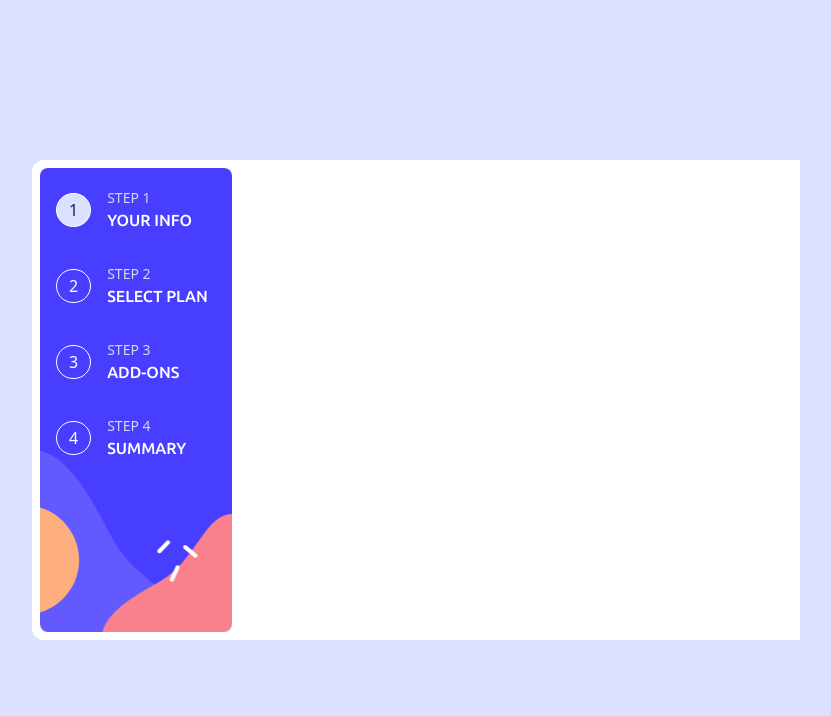
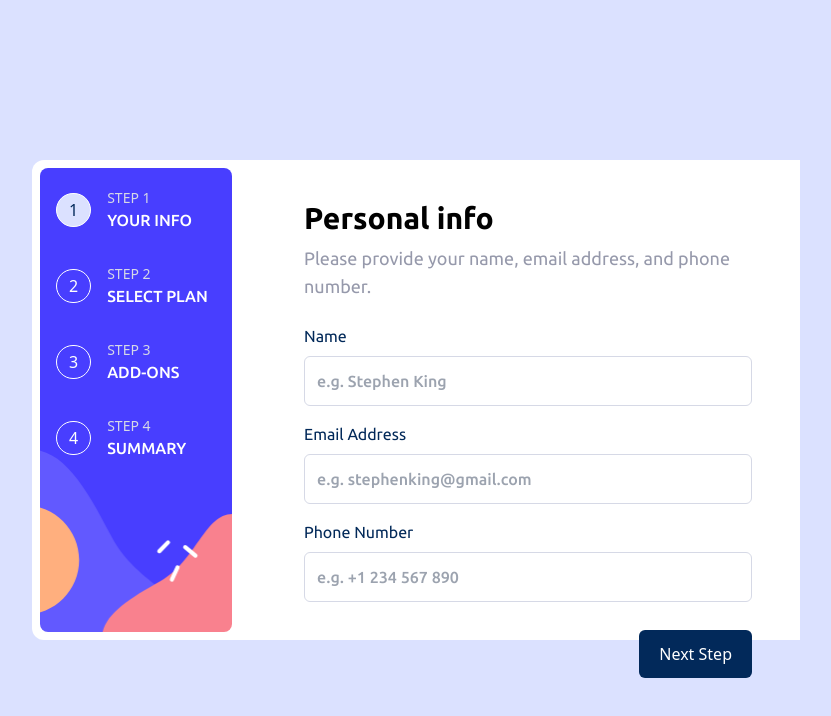
Before and after one commit to sam-yng/multistep-form-v2, a React (Vite) app: page / in a window 1280 px wide. Shown: the top 716 px of the page, without its empty margins (224-1055 px from the left). Built offline with nearby package versions, Linux system fonts and the light colour scheme.

Commit message:
step 1 functional

```diff
--- a/src/components/Container.tsx
+++ b/src/components/Container.tsx
@@ -1,6 +1,7 @@
 import React from "react";
 import classNames from "classnames";
 import { ProgressBar } from "./ProgressBar";
+import { Form } from "./Form";
 
 export const Container: React.FC = () => {
   return (
@@ -25,7 +26,9 @@ export const Container: React.FC = () => {
           "bg-white",
           "w-full",
         )}
-      ></article>
+      >
+        <Form />
+      </article>
     </main>
   );
 };
--- /dev/null
+++ b/src/components/Field.tsx
@@ -0,0 +1,29 @@
+import React from "react";
+import classNames from "classnames";
+
+type FieldProps = {
+  input: React.ReactNode;
+  errors?: React.ReactNode;
+  label: string;
+};
+
+export const Field: React.FC<FieldProps> = ({
+  input,
+  label,
+  errors,
+}: FieldProps) => {
+  return (
+    <div className={classNames("flex", "flex-col")}>
+      <div className={classNames("flex", "flex-row")}>
+        <label
+          className={classNames("text-denim", "mb-2", "font-regular")}
+          htmlFor="name"
+        >
+          {label}
+        </label>
+        <p className="text-red ml-auto font-regular">{errors}</p>
+      </div>
+      {input}
+    </div>
+  );
+};
--- a/src/components/Form.tsx
+++ b/src/components/Form.tsx
@@ -0,0 +1,110 @@
+import React from "react";
+import classNames from "classnames";
+import { useForm } from "react-hook-form";
+import { useFormContext } from "../utils/FormContext";
+import { FormHeader } from "./FormHeader";
+import { Field } from "./Field";
+
+export type FormData = {
+  name: string;
+  email: string;
+  phone: string;
+};
+
+export const Form: React.FC = () => {
+  const {
+    handleSubmit,
+    register,
+    formState: { errors },
+  } = useForm<FormData>();
+  const { formStep, setFormStep } = useFormContext();
+
+  const submitForm = (formData: FormData) => {
+    console.log(formData);
+    setFormStep(formStep + 1);
+  };
+
+  return (
+    <form className={classNames("")} onSubmit={handleSubmit(submitForm)}>
+      {formStep === 1 ? (
+        <div className={classNames("flex", "flex-col", "ml-4")}>
+          <FormHeader
+            title="Personal info"
+            instructions="Please provide your name, email address, and phone number."
+          />
+          <div className={classNames("mt-4", "space-y-4")}>
+            <Field
+              input={
+                <input
+                  {...register("name", { required: "This field is required" })}
+                  placeholder="e.g. Stephen King"
+                  className={classNames(
+                    "rounded-md",
+                    "border",
+                    "border-lightgray",
+                    "p-3",
+                    "font-medium",
+                  )}
+                  type="text"
+                />
+              }
+              label="Name"
+              errors={errors ? errors.name?.message : null}
+            />
+            <Field
+              input={
+                <input
+                  {...register("email", { required: "This field is required" })}
+                  placeholder="e.g. stephenking@gmail.com"
+                  className={classNames(
+                    "rounded-md",
+                    "border",
+                    "border-lightgray",
+                    "p-3",
+                    "font-medium",
+                  )}
+                  type="text"
+                />
+              }
+              label="Email Address"
+              errors={errors ? errors.email?.message : null}
+            />
+            <Field
+              input={
+                <input
+                  {...register("phone", { required: "This field is required" })}
+                  placeholder="e.g. +1 234 567 890"
+                  className={classNames(
+                    "rounded-md",
+                    "border",
+                    "border-lightgray",
+                    "p-3",
+                    "font-medium",
+                  )}
+                  type="number"
+                />
+              }
+              label="Phone Number"
+              errors={errors ? errors.phone?.message : null}
+            />
+            <div className="flex justify-end">
+              <button
+                type="submit"
+                className={classNames(
+                  "text-white",
+                  "rounded-md",
+                  "py-3",
+                  "px-5",
+                  "mt-3",
+                  "bg-navy",
+                )}
+              >
+                Next Step
+              </button>
+            </div>
+          </div>
+        </div>
+      ) : null}
+    </form>
+  );
+};
--- a/src/components/FormHeader.tsx
+++ b/src/components/FormHeader.tsx
@@ -11,9 +11,18 @@ export const FormHeader: React.FC<FormHeaderProps> = ({
   instructions,
 }: FormHeaderProps) => {
   return (
-    <article className={classNames("flex", "flex-col")}>
-      <h1>{title}</h1>
-      <p>{instructions}</p>
+    <article className={classNames("flex", "flex-col", "mt-4")}>
+      <h1 className={classNames("font-bold", "text-3xl", "mb-2")}>{title}</h1>
+      <p
+        className={classNames(
+          "font-regular",
+          "text-coolgray",
+          "text-lg",
+          "mb-2",
+        )}
+      >
+        {instructions}
+      </p>
     </article>
   );
 };
--- a/src/components/ProgressBar.tsx
+++ b/src/components/ProgressBar.tsx
@@ -1,6 +1,6 @@
 import classNames from "classnames";
 import React from "react";
-import { useForm } from "../utils/FormContext";
+import { useFormContext } from "../utils/FormContext";
 
 type ProgressPointProps = {
   number: string;
@@ -11,7 +11,7 @@ export const ProgressPoint: React.FC<ProgressPointProps> = ({
   number,
   name,
 }: ProgressPointProps) => {
-  const { formStep } = useForm();
+  const { formStep } = useFormContext();
   return (
     <li
       className={classNames(
--- a/src/utils/FormContext.tsx
+++ b/src/utils/FormContext.tsx
@@ -23,7 +23,7 @@ export const FormProvider: React.FC<{ children: React.ReactNode }> = ({
   return <FormContext.Provider value={value}>{children}</FormContext.Provider>;
 };
 
-export const useForm = (): FormContextType => {
+export const useFormContext = (): FormContextType => {
   const value = useContext(FormContext);
   if (!value) {
     throw new Error("useForm can only be called from within a FormProvider");
```
